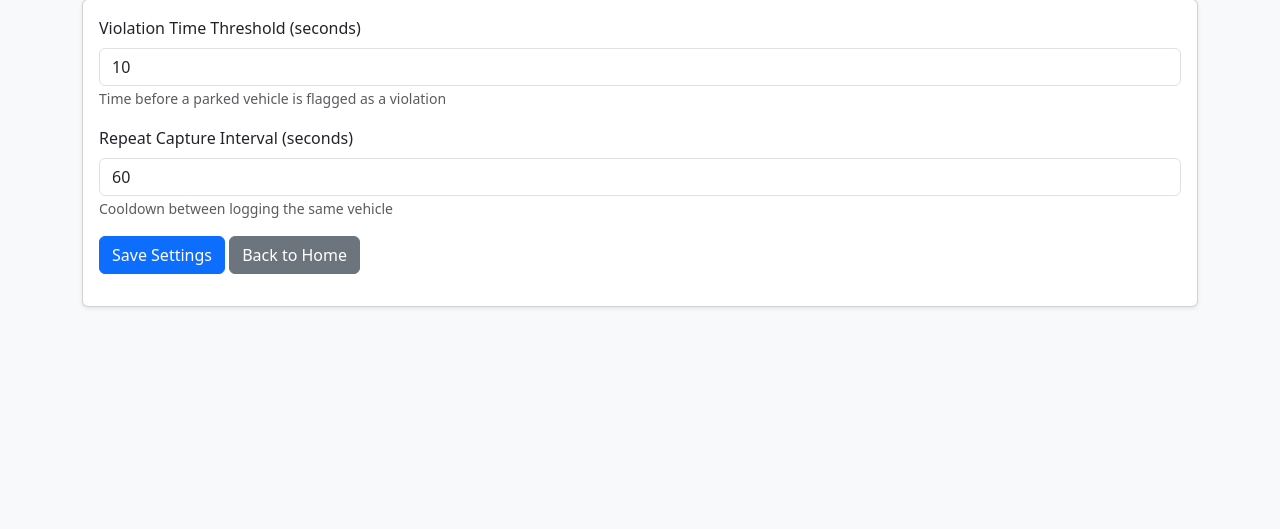
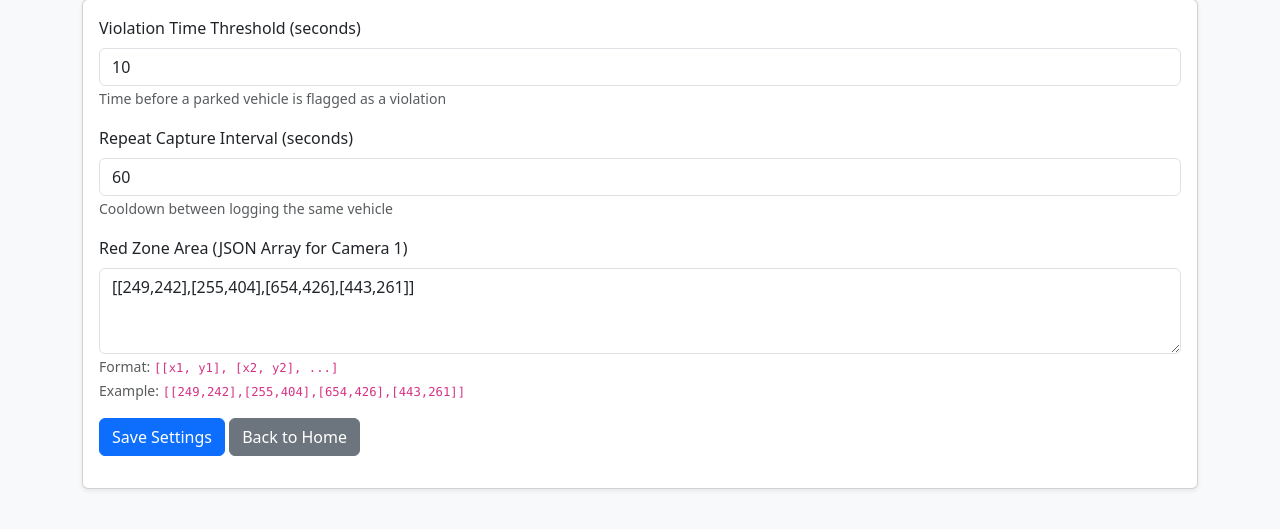
Before and after one commit to Sunthunder0813/Illegal-Parking-Detection-beta, a Flask app: page /settings.html in a window 1280 px wide. Shown: the part 121-650 px from the top of the page. Run offline with Flask 3, Linux system fonts and the light colour scheme.

Commit message:
parking zone

```diff
--- a/app.py
+++ b/app.py
@@ -23,11 +23,13 @@ CLASS_NAMES = {0: "PERSON", 2: "CAR", 3: "MOTORCYCLE", 5: "BUS", 7: "TRUCK"}
 def get_current_settings():
     return {
         "VIOLATION_TIME_THRESHOLD": getattr(config, "VIOLATION_TIME_THRESHOLD", 10),
-        "REPEAT_CAPTURE_INTERVAL": getattr(config, "REPEAT_CAPTURE_INTERVAL", 60)
+        "REPEAT_CAPTURE_INTERVAL": getattr(config, "REPEAT_CAPTURE_INTERVAL", 60),
+        "PARKING_ZONES": getattr(config, "PARKING_ZONES", {})
     }
 
 def update_config_py(new_settings):
     import re
+    import json as pyjson
     config_path = os.path.join(os.path.dirname(__file__), "config.py")
     with open(config_path, "r") as f:
         lines = f.readlines()
@@ -35,12 +37,25 @@ def update_config_py(new_settings):
         pattern = re.compile(rf"^{key}\s*=\s*.*$")
         for i, line in enumerate(lines):
             if pattern.match(line):
-                lines[i] = f"{key} = {value}\n"
+                if key == "PARKING_ZONES":
+                    lines[i] = f"{key} = {pyjson.dumps(value)}\n"
+                else:
+                    lines[i] = f"{key} = {value}\n"
                 return
         # If not found, append
-        lines.append(f"{key} = {value}\n")
+        if key == "PARKING_ZONES":
+            lines.append(f"{key} = {pyjson.dumps(value)}\n")
+        else:
+            lines.append(f"{key} = {value}\n")
     replace_line("VIOLATION_TIME_THRESHOLD", new_settings["VIOLATION_TIME_THRESHOLD"])
     replace_line("REPEAT_CAPTURE_INTERVAL", new_settings["REPEAT_CAPTURE_INTERVAL"])
+    # Only update PARKING_ZONES if present in new_settings
+    if "PARKING_ZONES" in new_settings:
+        # Merge with existing zones to preserve Camera_2 if not provided
+        current_zones = getattr(config, "PARKING_ZONES", {})
+        updated_zones = current_zones.copy()
+        updated_zones.update(new_settings["PARKING_ZONES"])
+        replace_line("PARKING_ZONES", updated_zones)
     with open(config_path, "w") as f:
         f.writelines(lines)
     # Reload config module
--- a/templates/settings.html
+++ b/templates/settings.html
@@ -25,6 +25,15 @@
                         <small class="text-muted">Cooldown between logging the same vehicle</small>
                     </div>
 
+                    <div class="mb-3">
+                        <label for="zone_area" class="form-label">Red Zone Area (JSON Array for Camera 1)</label>
+                        <textarea class="form-control" id="zone_area" name="zone_area" rows="3" required></textarea>
+                        <small class="text-muted">
+                            Format: <code>[[x1, y1], [x2, y2], ...]</code><br>
+                            Example: <code>[[249,242],[255,404],[654,426],[443,261]]</code>
+                        </small>
+                    </div>
+
                     <button type="submit" class="btn btn-primary">Save Settings</button>
                     <a href="/" class="btn btn-secondary">Back to Home</a>
                 </form>
@@ -42,6 +51,10 @@
                 .then(data => {
                     document.getElementById('violation_time').value = data.VIOLATION_TIME_THRESHOLD;
                     document.getElementById('repeat_capture').value = data.REPEAT_CAPTURE_INTERVAL;
+                    // Load zone area for Camera_1
+                    if (data.PARKING_ZONES && data.PARKING_ZONES.Camera_1) {
+                        document.getElementById('zone_area').value = JSON.stringify(data.PARKING_ZONES.Camera_1);
+                    }
                 });
         }
 
@@ -50,9 +63,19 @@
         // Save settings on form submit (AJAX)
         document.getElementById('settingsForm').addEventListener('submit', function(e) {
             e.preventDefault();
+            const status = document.getElementById('status');
+            let zoneArea;
+            try {
+                zoneArea = JSON.parse(document.getElementById('zone_area').value);
+                if (!Array.isArray(zoneArea) || zoneArea.length < 3) throw new Error();
+            } catch {
+                status.innerHTML = '<div class="alert alert-danger">Invalid zone area format.</div>';
+                return;
+            }
             const data = {
                 VIOLATION_TIME_THRESHOLD: parseInt(document.getElementById('violation_time').value),
-                REPEAT_CAPTURE_INTERVAL: parseInt(document.getElementById('repeat_capture').value)
+                REPEAT_CAPTURE_INTERVAL: parseInt(document.getElementById('repeat_capture').value),
+                PARKING_ZONES: { Camera_1: zoneArea }
             };
             fetch('/api/settings', {
                 method: 'POST',
@@ -61,10 +84,8 @@
             })
             .then(r => r.json())
             .then(result => {
-                const status = document.getElementById('status');
                 if (result.success) {
                     status.innerHTML = '<div class="alert alert-success">Settings saved successfully!</div>';
-                    // Reload settings from server to reflect any changes
                     setTimeout(() => {
                         loadSettings();
                         status.innerHTML = '';
@@ -74,7 +95,6 @@
                 }
             })
             .catch(err => {
-                const status = document.getElementById('status');
                 status.innerHTML = '<div class="alert alert-danger">Error saving settings</div>';
             });
         });
```
